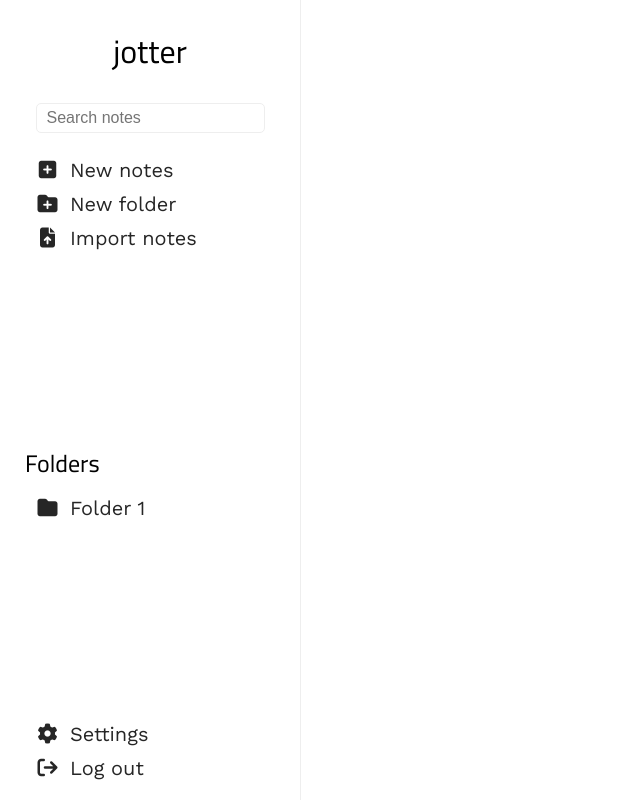
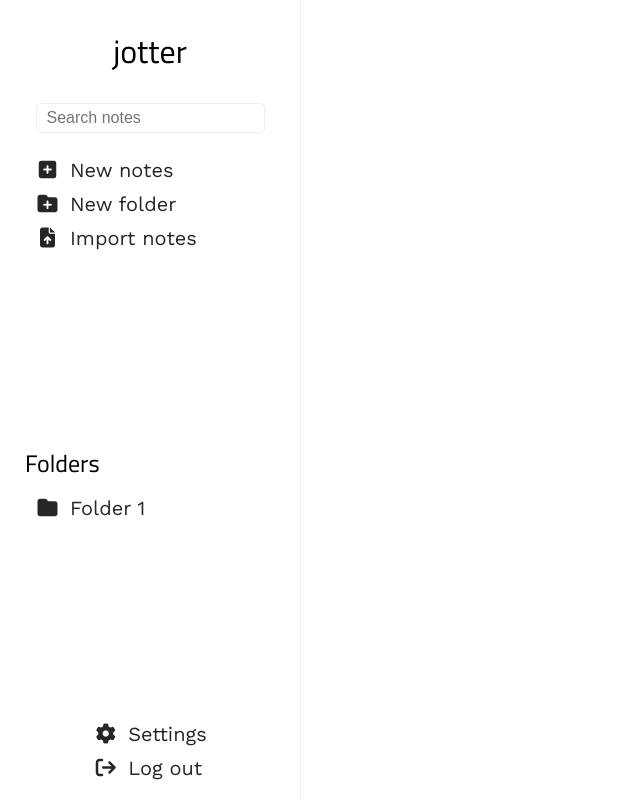
Before and after one commit to bourdier/jotter, a React (Create React App) app: page /login in a window 1280 px wide. Shown: the whole page, without its empty margins (0-640 px from the left). Built offline with nearby package versions, Linux system fonts and the light colour scheme; a web font is replaced by a local one.

Commit message:
Center footer

```diff
--- a/src/assets/sass/layouts/_navtab.scss
+++ b/src/assets/sass/layouts/_navtab.scss
@@ -22,6 +22,12 @@
       margin: 5px 0 0 0;
     }
   }
+  &__footer {
+    display: flex;
+    flex-direction: column;
+    justify-content: center;
+    align-items: center;
+  }
   i {
     margin-right: 10px;
   }
--- a/src/index.css
+++ b/src/index.css
@@ -96,6 +96,12 @@ input:active {
 }
 .navtab__body ul {
   margin: 5px 0 0 0;
+}
+.navtab__footer {
+  display: flex;
+  flex-direction: column;
+  justify-content: center;
+  align-items: center;
 }
 .navtab i {
   margin-right: 10px;
```
Also changed, not shown: 1 other file (tests, documents, lock files or other folders).
